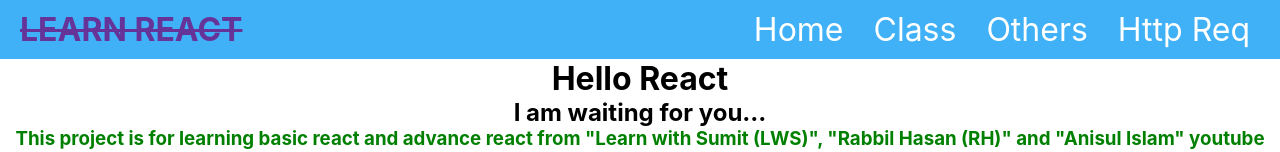
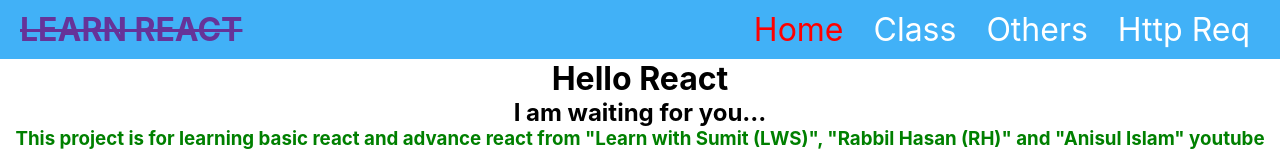
Before and after one commit to khaled39ab/React-With-LWS, a React (Create React App) app: page / in a window 1280 px wide. Shown: the top 152 px of the page. Built offline with nearby package versions, Linux system fonts and the light colour scheme.

Commit message:
active class added for navbar

```diff
--- a/src/page/Navbar.css
+++ b/src/page/Navbar.css
@@ -22,3 +22,7 @@
     text-decoration: none;
     color: white;
 }
+
+.nav .active{
+    color:  red;
+}
--- a/src/page/Navbar.js
+++ b/src/page/Navbar.js
@@ -1,5 +1,5 @@
 import React from 'react';
-import { Link } from 'react-router-dom';
+import { NavLink } from 'react-router-dom';
 import './Navbar.css'
 
 const Navbar = () => {
@@ -8,12 +8,12 @@ const Navbar = () => {
             <div className='icon'>
                 <h1>LEARN REACT</h1>
             </div>
-            <div className='nav'>
-                <Link className='link' to={'/'}>Home</Link>
-                <Link className='link' to={'/class'}>Class</Link>
-                <Link className='link' to={'/others'}>Others</Link>
-                <Link className='link' to={'/http'}>Http Req</Link>
-            </div>
+            <nav className='nav'>
+                <NavLink className='link' to={'/'}>Home</NavLink>
+                <NavLink className='link' to={'/class'}>Class</NavLink>
+                <NavLink className='link' to={'/others'}>Others</NavLink>
+                <NavLink className='link' to={'/http'}>Http Req</NavLink>
+            </nav>
         </div>
     );
 };
```
